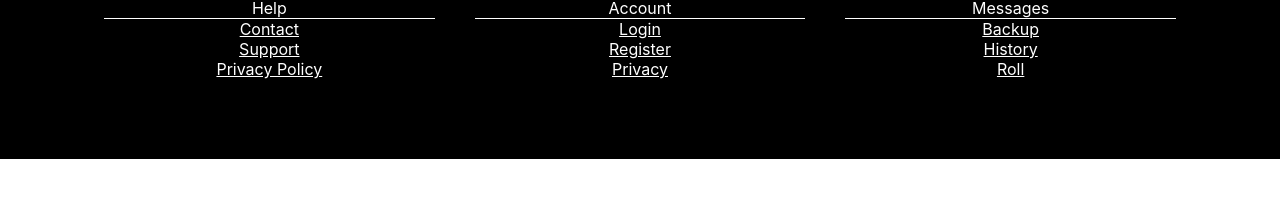
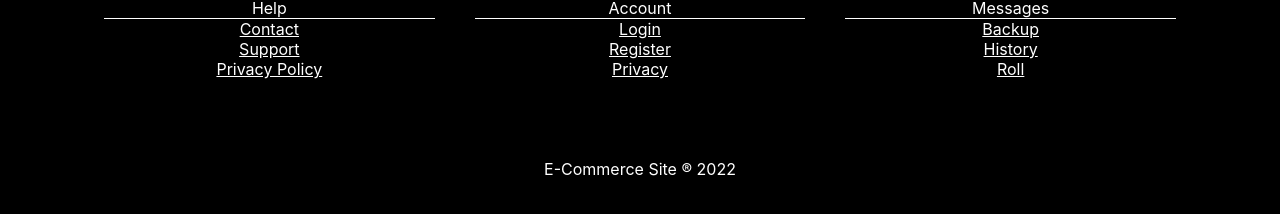
Before and after one commit to xleonard1/Ecommerce-Marketplace, a React (Create React App) app in the folder client/: page / in a window 1280 px wide. Shown: the part 792-1006 px from the top of the page. Before the commit the page ends 951 px from the top, so only its background shows below. Built offline with nearby package versions, Linux system fonts and the light colour scheme.

Commit message:
adding footer info

```diff
--- a/client/src/Components/Footer.jsx
+++ b/client/src/Components/Footer.jsx
@@ -45,6 +45,9 @@ const Footer = () => {
               </Box>
             </Grid>
           </Grid>
+          <Box textAlign='center' pt={{xs: 5, sm: 10}} pb={{ xs: 5, s: 0}}>
+            E-Commerce Site &reg; {new Date().getFullYear()}
+          </Box>
         </Container>
       </Box>
     </footer>
```
